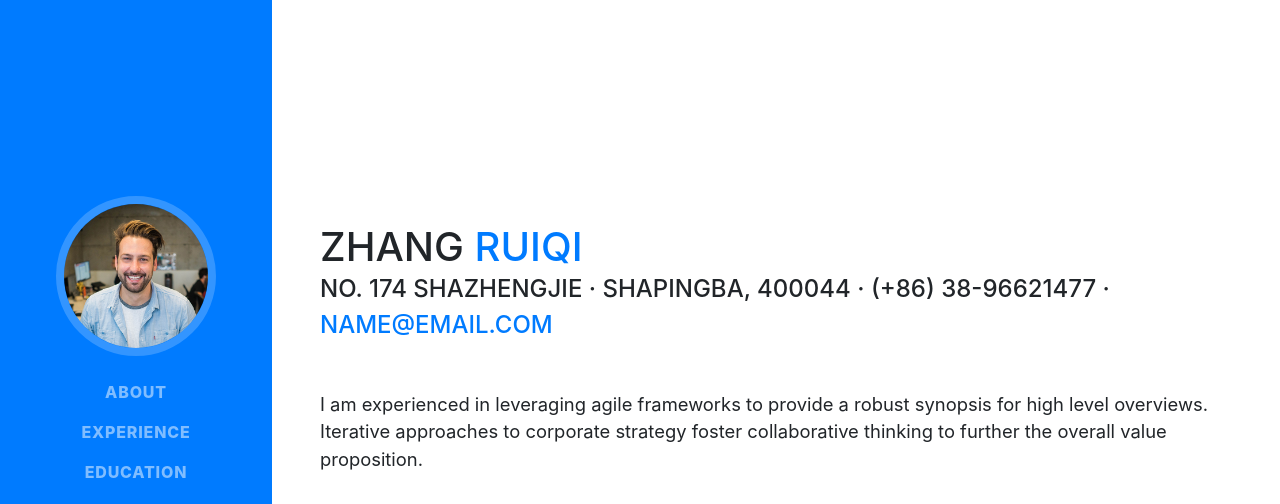
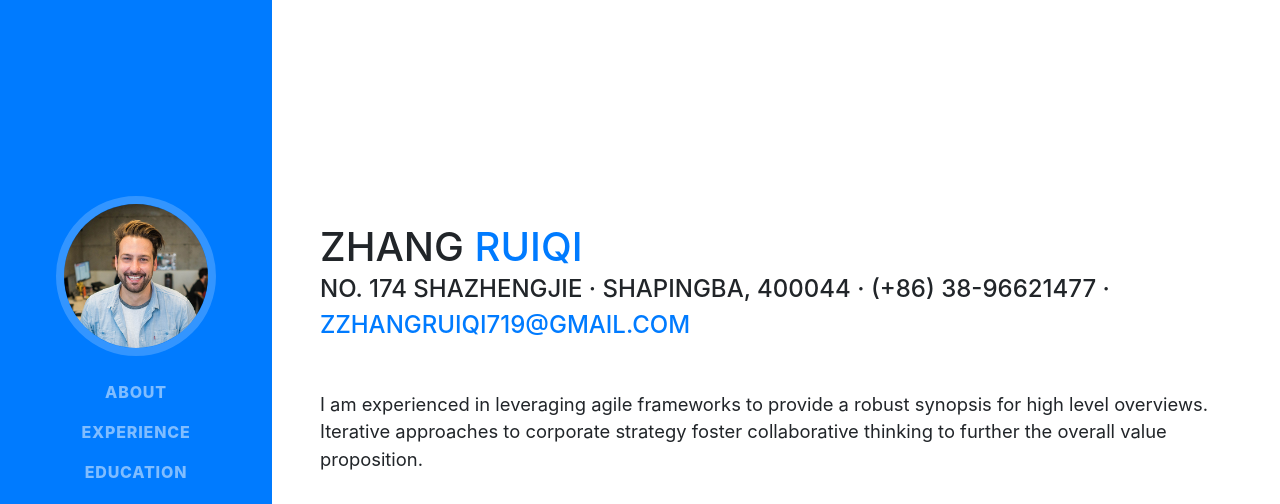
Before and after one commit to zhangriqi/zhangriqi.github.io, a website with bundled scripts: page index.html in a window 1280 px wide. Shown: the top 504 px of the page. Built offline with nearby package versions, Linux system fonts and the light colour scheme; a web font is replaced by a local one.

Commit message:
Add email address.

```diff
--- a/index.html
+++ b/index.html
@@ -67,7 +67,7 @@
             <span class="text-primary">Ruiqi</span>
           </h1>
           <div class="subheading mb-5">No. 174 Shazhengjie · Shapingba, 400044 · (+86) 38-96621477 ·
-            <a href="mailto:name@email.com">name@email.com</a>
+            <a href="mailto:name@email.com">zzhangruiqi719@gmail.com</a>
           </div>
           <p class="lead mb-5">I am experienced in leveraging agile frameworks to provide a robust synopsis for high level overviews. Iterative approaches to corporate strategy foster collaborative thinking to further the overall value proposition.</p>
           <div class="social-icons">
```
